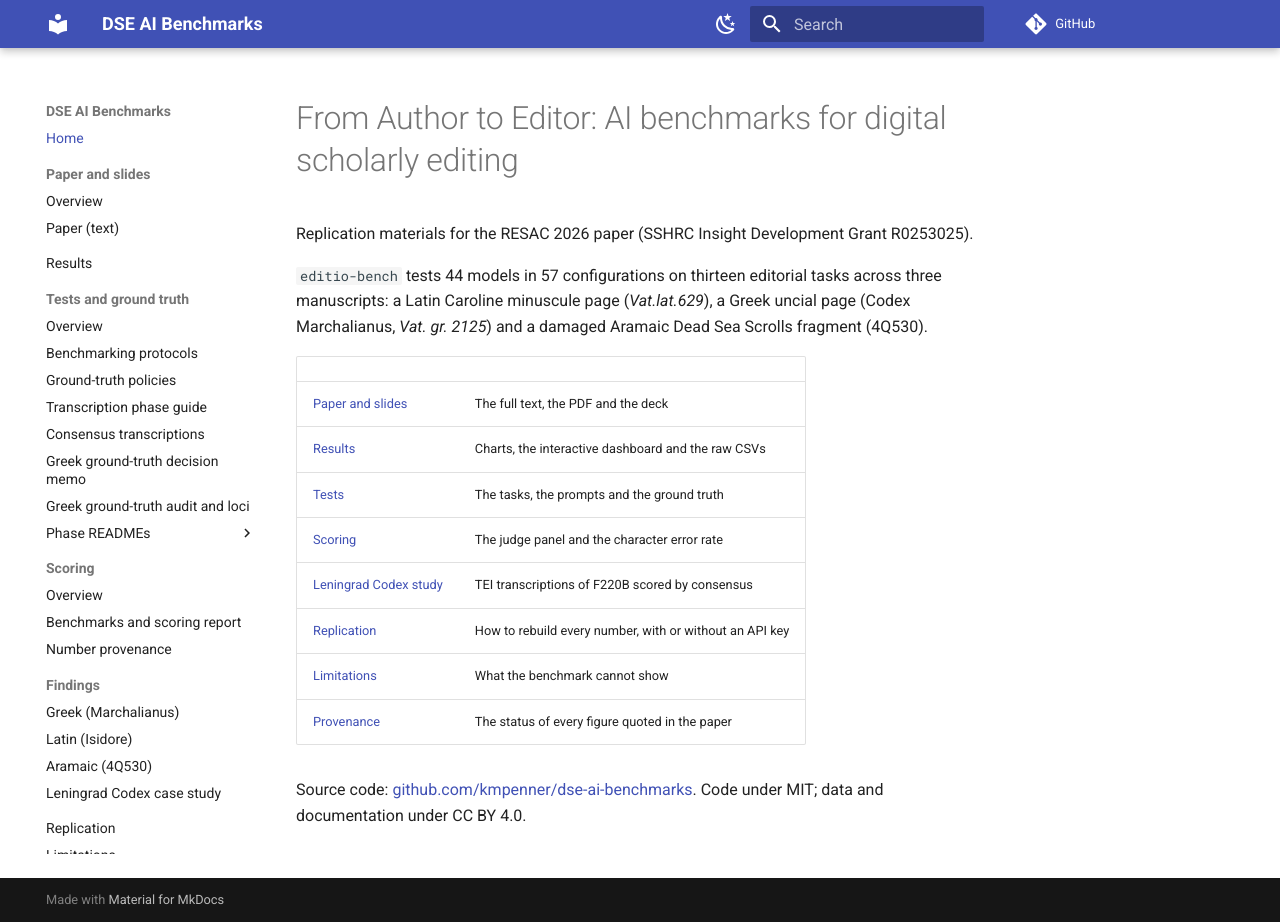
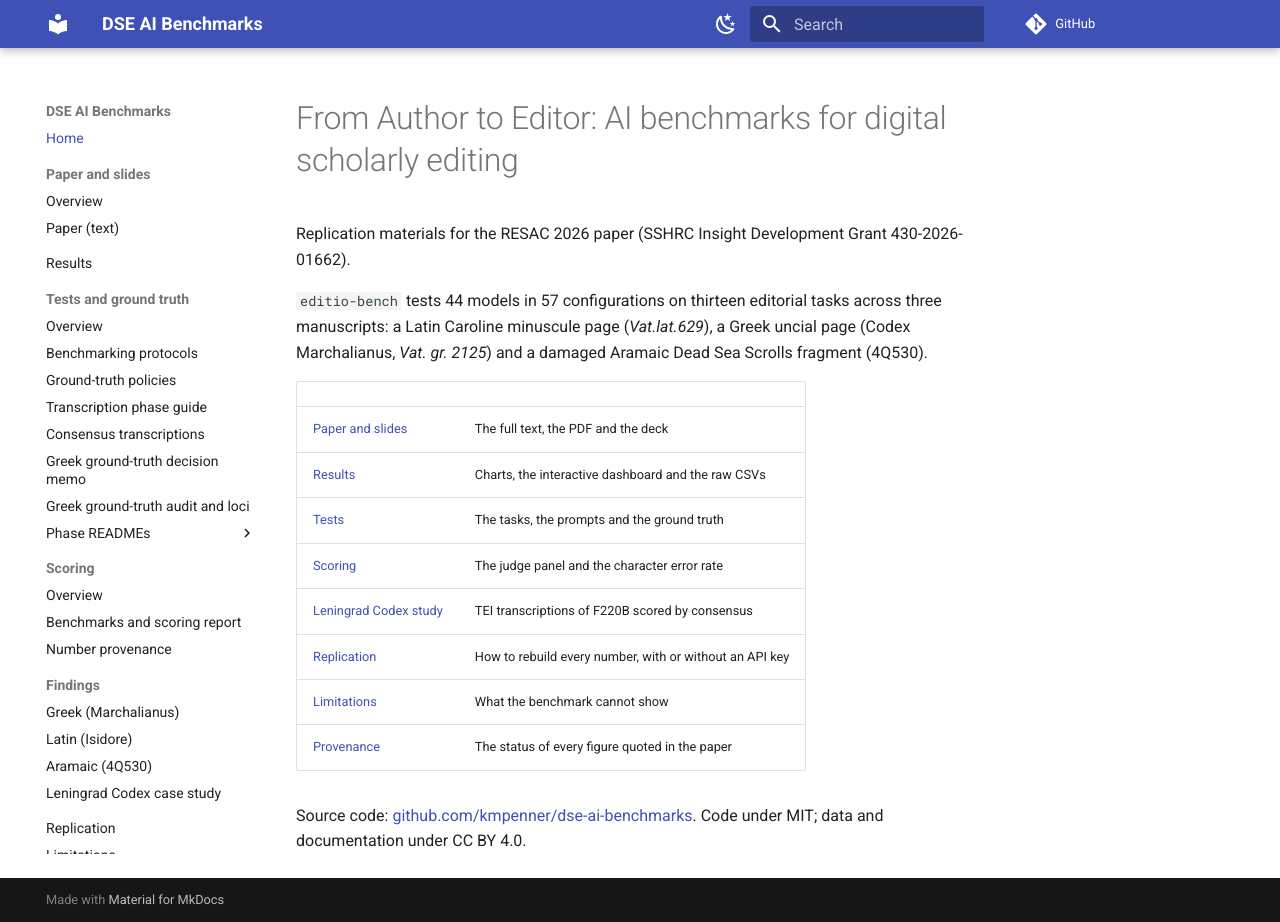
Before and after one commit to kmpenner/dse-ai-benchmarks, an MkDocs documentation site: the page built from pages/index.md, in a window 1280 px wide and 922 px high. Built offline with MkDocs 1.6.1 and Material for MkDocs 9.7.7, drawn with Linux system fonts in a browser that asks for light colours; comment, search, counter and statistics services are not loaded.

Commit message:
Use SSHRC file number 430-2026-01662 instead of internal StFX account number

```diff
--- a/pages/index.md
+++ b/pages/index.md
@@ -1,6 +1,6 @@
 # From Author to Editor: AI benchmarks for digital scholarly editing
 
-Replication materials for the RESAC 2026 paper (SSHRC Insight Development Grant R0253025).
+Replication materials for the RESAC 2026 paper (SSHRC Insight Development Grant 430-2026-01662).
 
 `editio-bench` tests 44 models in 57 configurations on thirteen editorial tasks across three manuscripts: a Latin Caroline minuscule page (*Vat.lat.629*), a Greek uncial page (Codex Marchalianus, *Vat. gr. 2125*) and a damaged Aramaic Dead Sea Scrolls fragment (4Q530).
 
```
Also changed, not shown: README.md (+1 -1 lines), resac2026/RESAC_2026_paper.md (+1 -1 lines), 2 other files.
